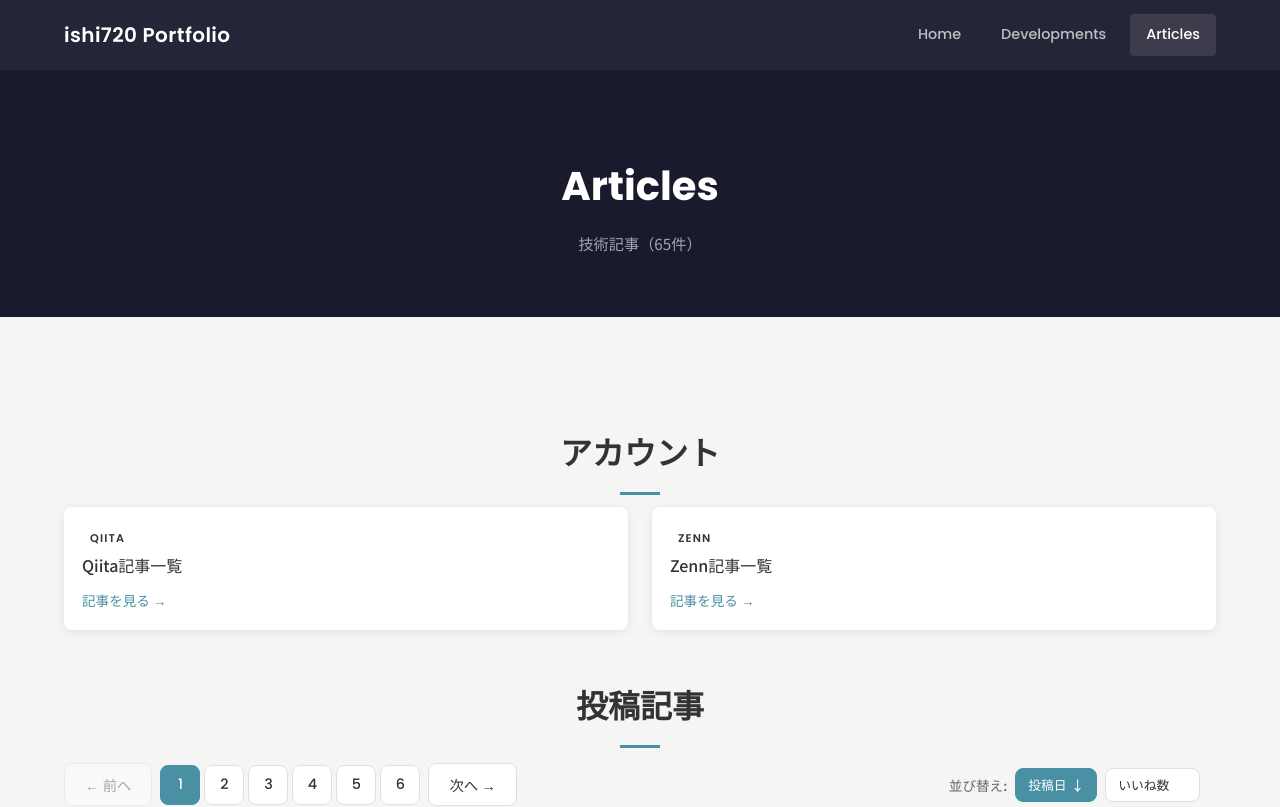
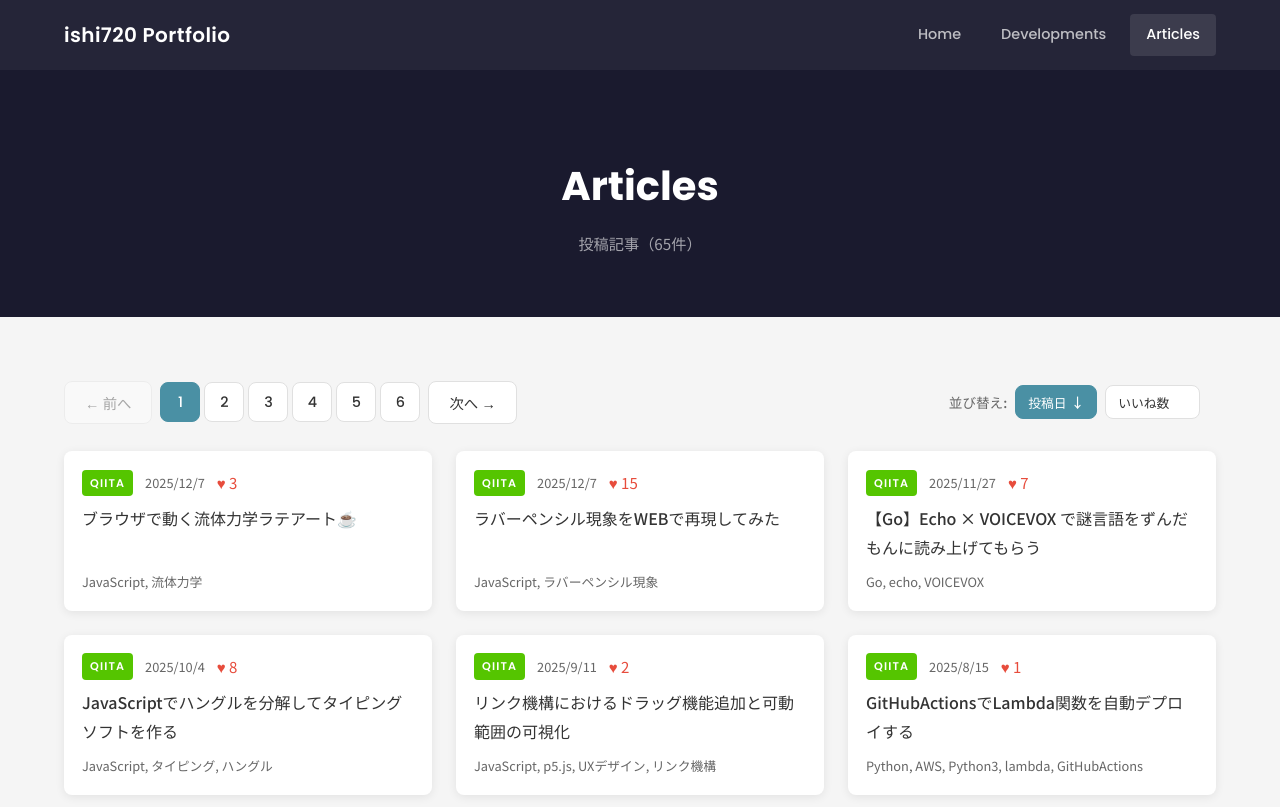
Before and after one commit to ishi720/portfolio, a Nuxt app: page /articles in a window 1280 px wide. Shown: the top 807 px of the page. Built offline with nearby package versions, Linux system fonts and the light colour scheme.

Commit message:
Articlesのアカウント削除

```diff
--- a/pages/articles.vue
+++ b/pages/articles.vue
@@ -3,24 +3,12 @@
     <section class="page-hero">
       <div class="container">
         <h1 class="page-title">Articles</h1>
-        <p class="page-subtitle">技術記事（{{ articles.length }}件）</p>
+        <p class="page-subtitle">投稿記事（{{ articles.length }}件）</p>
       </div>
     </section>
 
     <section class="articles-section">
       <div class="container">
-        <!-- アカウント一覧 -->
-        <h2 class="section-title">アカウント</h2>
-        <div class="article-platforms-grid">
-          <a v-for="article_platform in article_platforms" :key="article_platform.title" :href="article_platform.url" target="_blank" class="article-card">
-            <div class="article-platform">{{ article_platform.title }}</div>
-            <h3 class="article-title">{{ article_platform.title }}記事一覧</h3>
-            <span class="article-link">記事を見る →</span>
-          </a>
-        </div>
-
-        <h2 class="section-title">投稿記事</h2>
-
         <!-- ページネーション + ソート機能 -->
         <div class="pagination-wrapper">
           <Pagination
```
